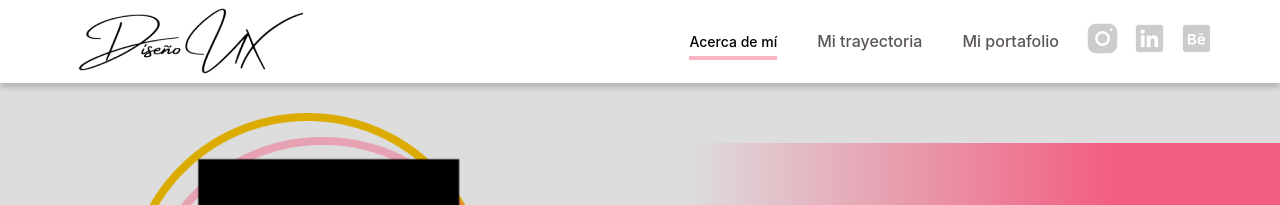
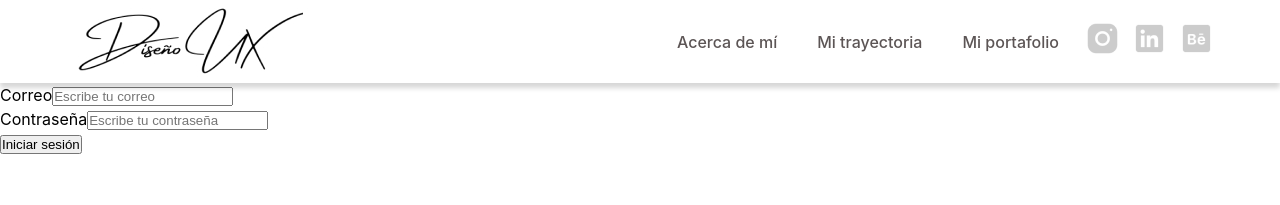
Before and after one commit to eduhsoto/tania-react, a React (Create React App) app: page /login in a window 1280 px wide. Before the commit this address led to /. Shown: the top 205 px of the page. Built offline with nearby package versions, Linux system fonts and the light colour scheme.

Commit message:
login auth and fix error eslint rules confilct

```diff
--- a/package.json
+++ b/package.json
@@ -10,9 +10,10 @@
     "@types/node": "^16.18.11",
     "@types/react": "^18.0.27",
     "@types/react-dom": "^18.0.10",
-    "firebase": "^9.17.0",
+    "firebase": "9.16.0",
     "react": "^18.2.0",
     "react-dom": "^18.2.0",
+    "react-hook-form": "^7.43.0",
     "react-router-dom": "^6.8.0",
     "react-scripts": "5.0.1",
     "styled-components": "^5.3.6",
--- a/src/App.tsx
+++ b/src/App.tsx
@@ -1,10 +1,11 @@
-import { Navigate, Route, Routes } from 'react-router-dom';
-import NavBar from './components/navbar/NavBar';
-import Home from './pages/Home';
-import Path from './pages/Path';
-import Portafolio from './pages/Portafolio';
-import Footer from './components/Footer';
-import './assets/index.css';
+import { Navigate, Route, Routes } from 'react-router-dom'
+import NavBar from './components/navbar/NavBar'
+import Home from './pages/Home'
+import Path from './pages/Path'
+import Portafolio from './pages/Portafolio'
+import Footer from './components/Footer'
+import './assets/index.css'
+import Login from './pages/Login'
 
 const App = (): JSX.Element => {
   return (
@@ -14,11 +15,12 @@ const App = (): JSX.Element => {
         <Route path='/' element={<Home />} />
         <Route path='/my-path' element={<Path />} />
         <Route path='/portafolio' element={<Portafolio />} />
+        <Route path='/login' element={<Login />} />
         <Route path='*' element={<Navigate to='/' />} />
       </Routes>
       <Footer />
     </>
-  );
-};
+  )
+}
 
-export default App;
+export default App
--- a/src/pages/Login.tsx
+++ b/src/pages/Login.tsx
@@ -1,6 +1,80 @@
+import { auth } from '../firebase/conection'
+import { EmailAuthProvider, signInWithCredential } from 'firebase/auth'
+import { useForm, type SubmitHandler } from 'react-hook-form'
+import { FirebaseError } from 'firebase/app'
+import { useState } from 'react'
+
+interface Inputs {
+  email: string
+  pass: string
+}
+
 const Login = (): JSX.Element => {
+  const {
+    register,
+    formState: { errors },
+    handleSubmit,
+  } = useForm<Inputs>()
+
+  const [errAuth, setAuth] = useState({ err: false, msg: '' })
+
+  const onSubmit: SubmitHandler<Inputs> = async (data) => {
+    const authProvider = EmailAuthProvider.credential(data.email, data.pass)
+
+    try {
+      await signInWithCredential(auth, authProvider)
+      setAuth({ err: false, msg: 'Iniciando sesión' })
+    } catch (e) {
+      setAuth({ err: true, msg: handleErrors(e) })
+    }
+  }
+
+  const handleErrors = (e: unknown): string => {
+    const err = e instanceof FirebaseError
+
+    if (err) {
+      const userNotFound =
+        e.code === 'auth/user-not-found'
+          ? 'Correo incorrecto'
+          : 'Contraseña incorrecta'
+      return userNotFound
+    }
+    return 'Todo esta bien'
+  }
+
   return (
-    <h1>f</h1>
+    <>
+      {errAuth.err ? <p>{errAuth.msg}</p> : <p>{errAuth.msg}</p>}
+      <form onSubmit={handleSubmit(onSubmit)}>
+        <div>
+          <label htmlFor='email'>Correo</label>
+          <input
+            type='text'
+            {...register('email', {
+              required: true,
+              pattern: /^[A-Za-z0-9.-_]+@[A-Za-z]+\.[A-Za-z]+$/i,
+            })}
+            placeholder='Escribe tu correo'
+          />
+          {errors.email?.type === 'required' && <p>El correo es requerido</p>}
+          {errors.email?.type === 'pattern' && <p>Ingrese un correo válido</p>}
+        </div>
+        <div>
+          <label htmlFor='pass'>Contraseña</label>
+          <input
+            type='password'
+            {...register('pass', {
+              required: true,
+            })}
+            placeholder='Escribe tu contraseña'
+          />
+          {errors.pass?.type === 'required' && (
+            <p>La contraseña es requerida</p>
+          )}
+        </div>
+        <button type='submit'>Iniciar sesión</button>
+      </form>
+    </>
   )
 }
 
```
Also changed, not shown: src/firebase/conection.js (+8 -7 lines), .eslintrc.js, 1 other file (tests, documents, lock files or other folders).
